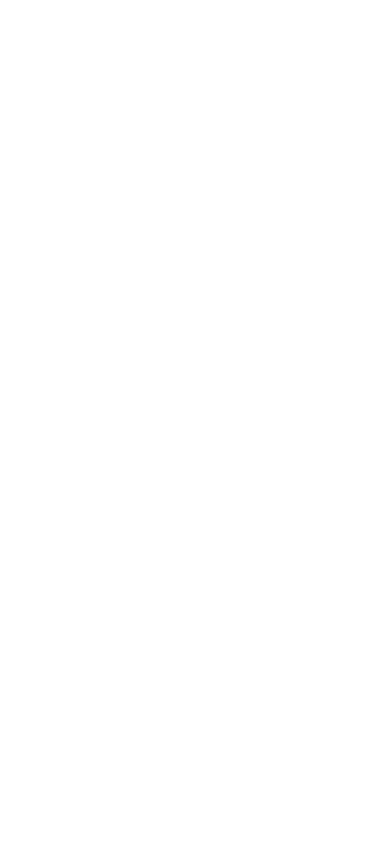
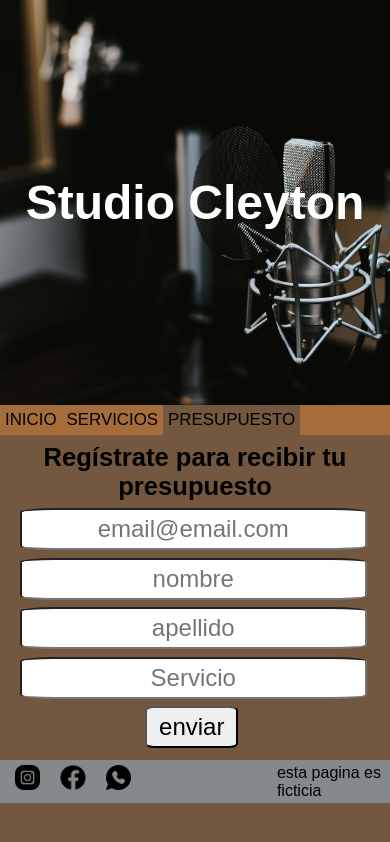
Before and after one commit to cleytoncaminha/Proyecto-curso, a plain HTML site: page presupuesto/presupuesto.html in a window 390 px wide. Drawn offline with Linux system fonts and the light colour scheme.

Commit message:
page pres

```diff
--- /dev/null
+++ b/presupuesto/pres.css
@@ -0,0 +1,45 @@
+.form{
+    margin-left: 30%;
+}
+input{
+    width: 50%;
+    text-align: center;
+    padding: 5px;
+    margin-top: 2%;
+    font-size: 150%;
+    border-radius: 10%;
+}
+.enviar{
+    width: 25%;
+    display: block;
+    margin-left: 14%;
+
+}
+.cadastro{
+    text-align: center;
+    margin-top: 2%;
+    font-size: 200%;
+}
+
+@media screen and (max-width: 650px){
+    .cadastro{
+        font-size: 80%;
+    }
+    .form{
+        margin-left: 5%;
+    }
+    input{
+        width: 90%;
+        text-align: center;
+        padding: 5px;
+        margin-top: 2%;
+        font-size: 150%;
+        border-radius: 10%;
+    }
+    .enviar{
+        width: 25%;
+        display: block;
+        margin-left: 34%;
+
+    }
+}
--- a/presupuesto/presupuesto.html
+++ b/presupuesto/presupuesto.html
@@ -0,0 +1,48 @@
+<!DOCTYPE html>
+<html lang="es">
+<head>
+    <meta charset="UTF-8">
+    <meta http-equiv="X-UA-Compatible" content="IE=edge">
+    <meta name="viewport" content="width=device-width, initial-scale=1.0">
+    <title>Document</title>
+
+    <link rel="stylesheet" href="../style.css">
+    <link rel="stylesheet" href="pres.css">
+
+</head>
+<body>
+    <header class="banner">
+        <h1 class="titulo">Studio Cleyton</h1>
+
+    </header>
+    <nav>
+        <ul class="menu">
+            <li ><a href="../index.html">INICIO</a></li>
+            <li><a href="../services/services.html">SERVICIOS</a></li>
+            <li id="here"><a href="#">PRESUPUESTO</a></li>
+        </ul>
+    </nav>
+    <main>
+        <div class="cadastro"><h1>Regístrate para recibir tu presupuesto</h1></div>
+        <div class="form">
+            <input type="email" placeholder="email@email.com">
+            <input type="text" placeholder="nombre">
+            <input type="text" placeholder="apellido">
+            <input type="text" placeholder="Servicio">
+
+            <input type="submit" value="enviar" class="enviar"></div>
+    </main>
+
+                <footer><ul class="contact"><li><a href="#"><img src="../Imagenes/insta.png" alt="Instagram"></a></li>
+                <li><a href="#"><img src="../Imagenes/face.png" alt="Facebook"></a></li>
+                <li><a href="#"><img src="../Imagenes/whatsapp-145-624885.png" alt="Whatsapp"></a></li>
+                <div class="ficticia">
+                <p>esta pagina es ficticia</p>
+            </div></ul>
+
+            </footer>
+
+
+    <script> </script>
+
+</html>
```
Also changed, not shown: index.html (+1 -1 lines), services/services.html (+3 -3 lines).
